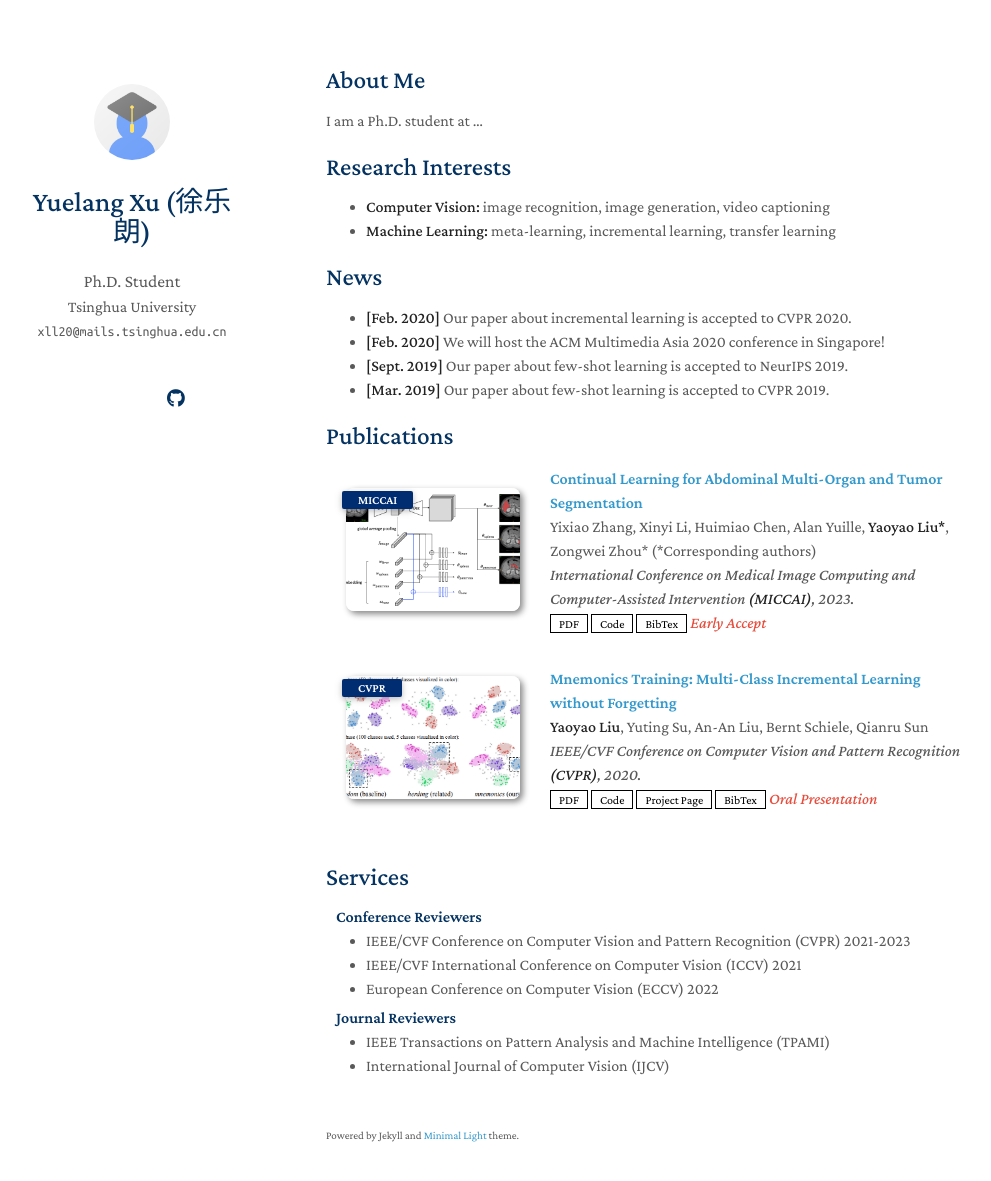
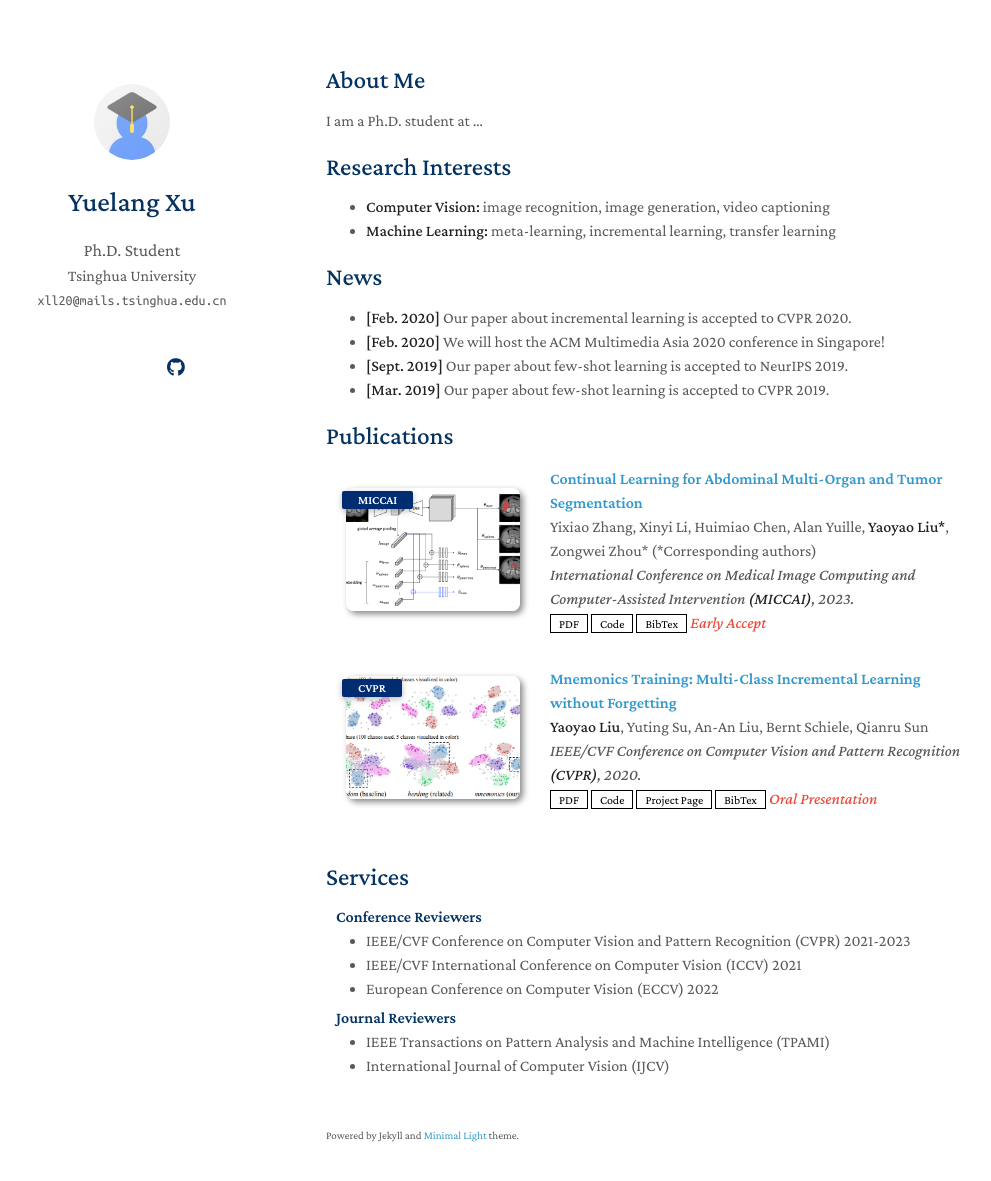
Before and after one commit to YuelangX/yuelangx.github.io, a Jekyll site: the page built from index.md, in a window 1280 px wide and 1216 px high. Shown: the top 1181 px of the window, without its empty margins (144-1135 px from the left). Built offline with Jekyll 4.4.1, drawn with Linux system fonts in a browser that asks for light colours; nearby versions of some CDN libraries; a style sheet for code colours, icons or effects is not loaded; our own code applies the rules of GitHub Pages for plain Markdown files.

Commit message:
Update _config.yml

```diff
--- a/_config.yml
+++ b/_config.yml
@@ -1,5 +1,5 @@
 # Basic Information
-title: Yuelang Xu (徐乐朗)
+title: Yuelang Xu
 position: Ph.D. Student
 affiliation: Tsinghua University
 email: xll20@mails.tsinghua.edu.cn
```
